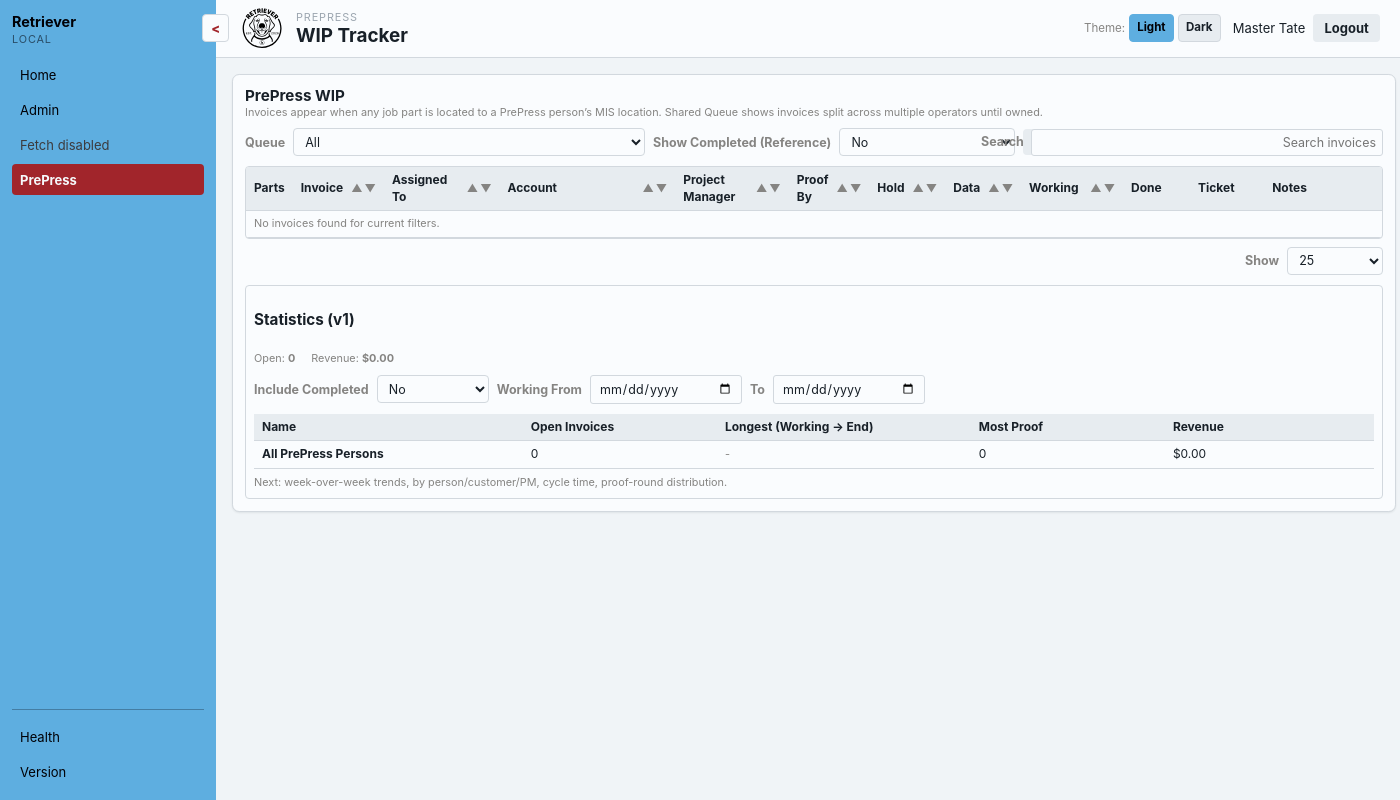
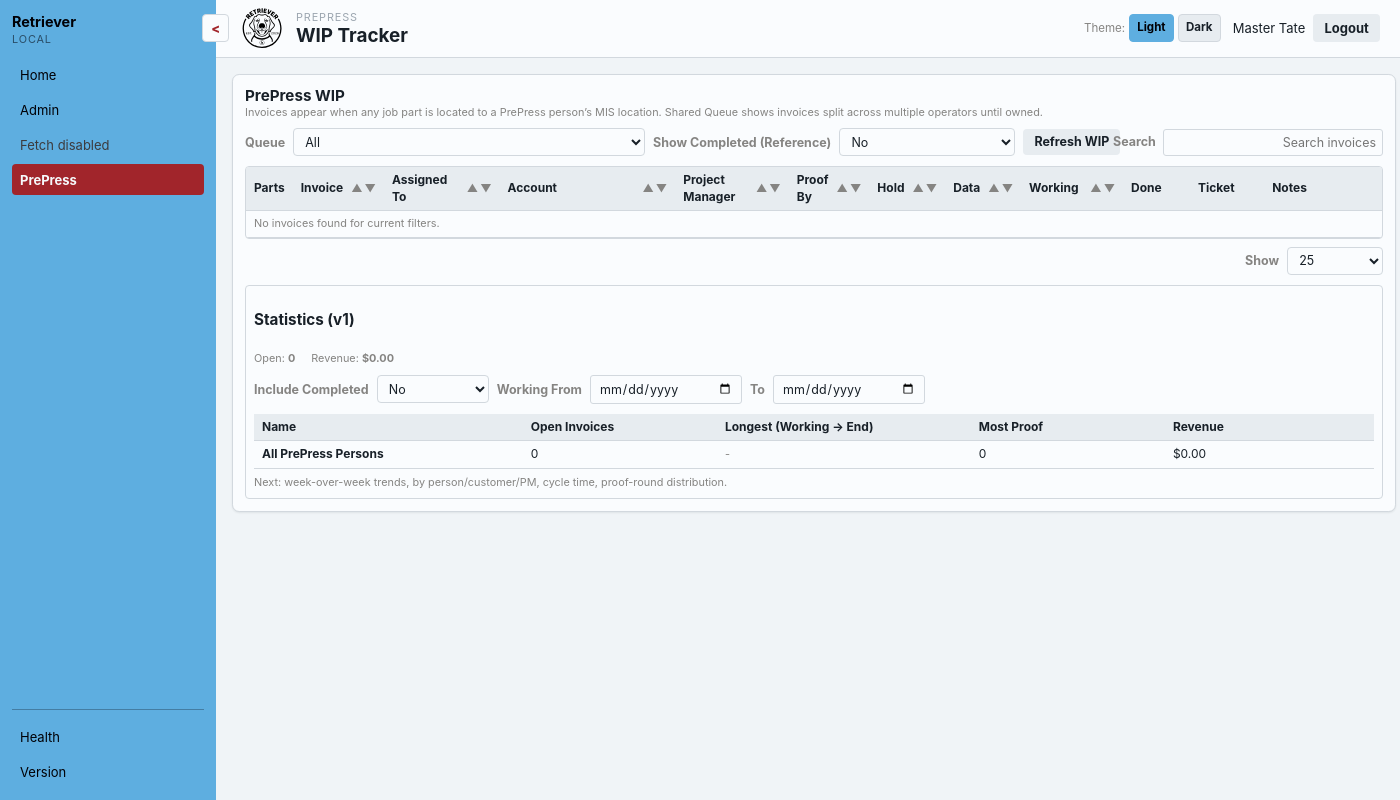
Before and after one commit to bobtucker1129/Retriever, a FastAPI app: page /prepress/ in a window 1400 px wide. Run offline with FastAPI, Linux system fonts and the light colour scheme; data that the repository does not hold is empty; some libraries are stand-ins or nearby versions.

Commit message:
Fix PrePress search control width

```diff
--- a/app/static/app.css
+++ b/app/static/app.css
@@ -1912,7 +1912,7 @@ a.fetch-row-action:hover {
 }
 
 .prepress-content .prepress-search-control input {
-  width: min(22rem, 32vw) !important;
+  width: 13.75rem !important;
 }
 
 .prepress-content .prepress-page-size-control {
@@ -2002,7 +2002,7 @@ a.fetch-row-action:hover {
   }
 
   .prepress-content .prepress-search-control input {
-    width: min(16rem, 28vw) !important;
+    width: 12rem !important;
   }
 }
 
```
